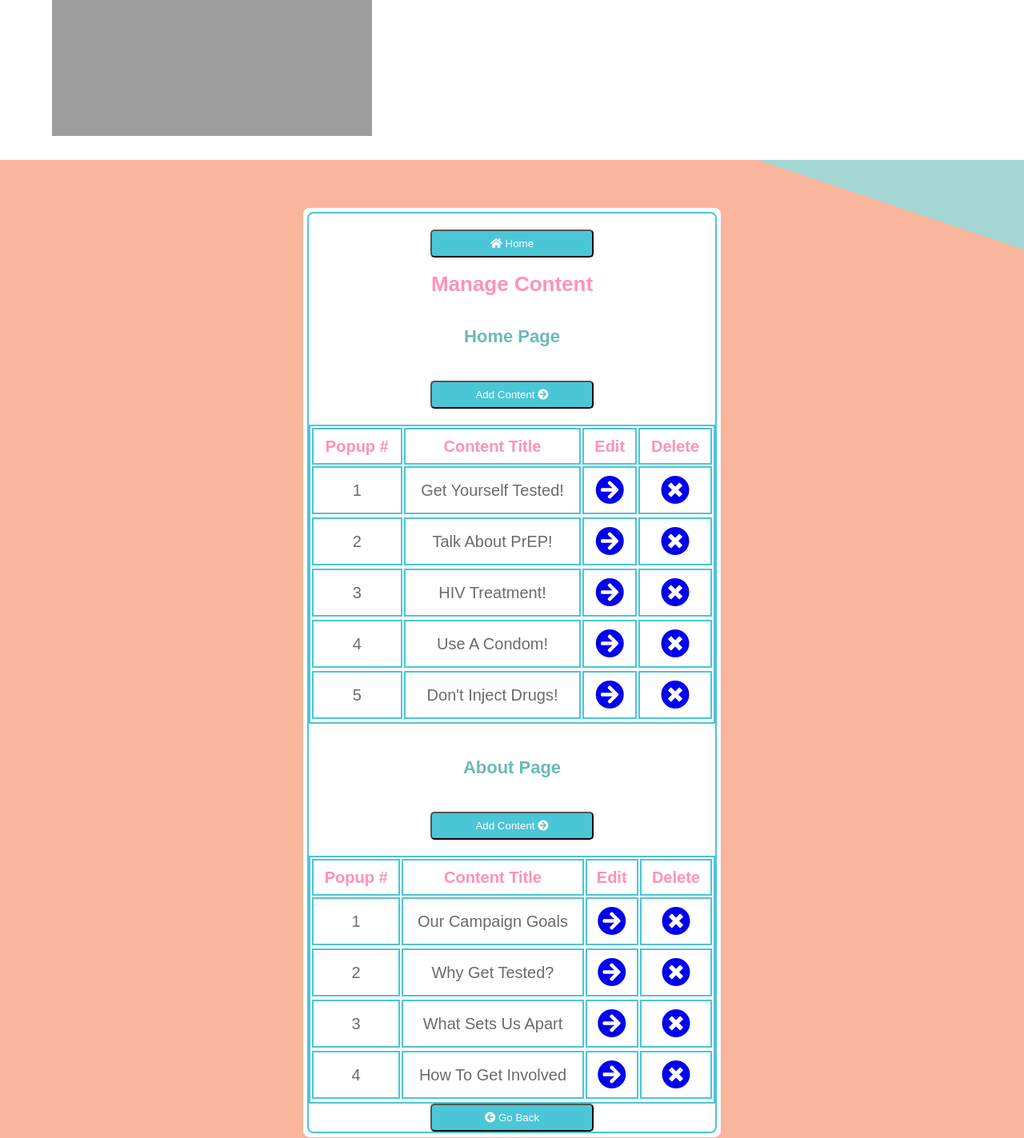
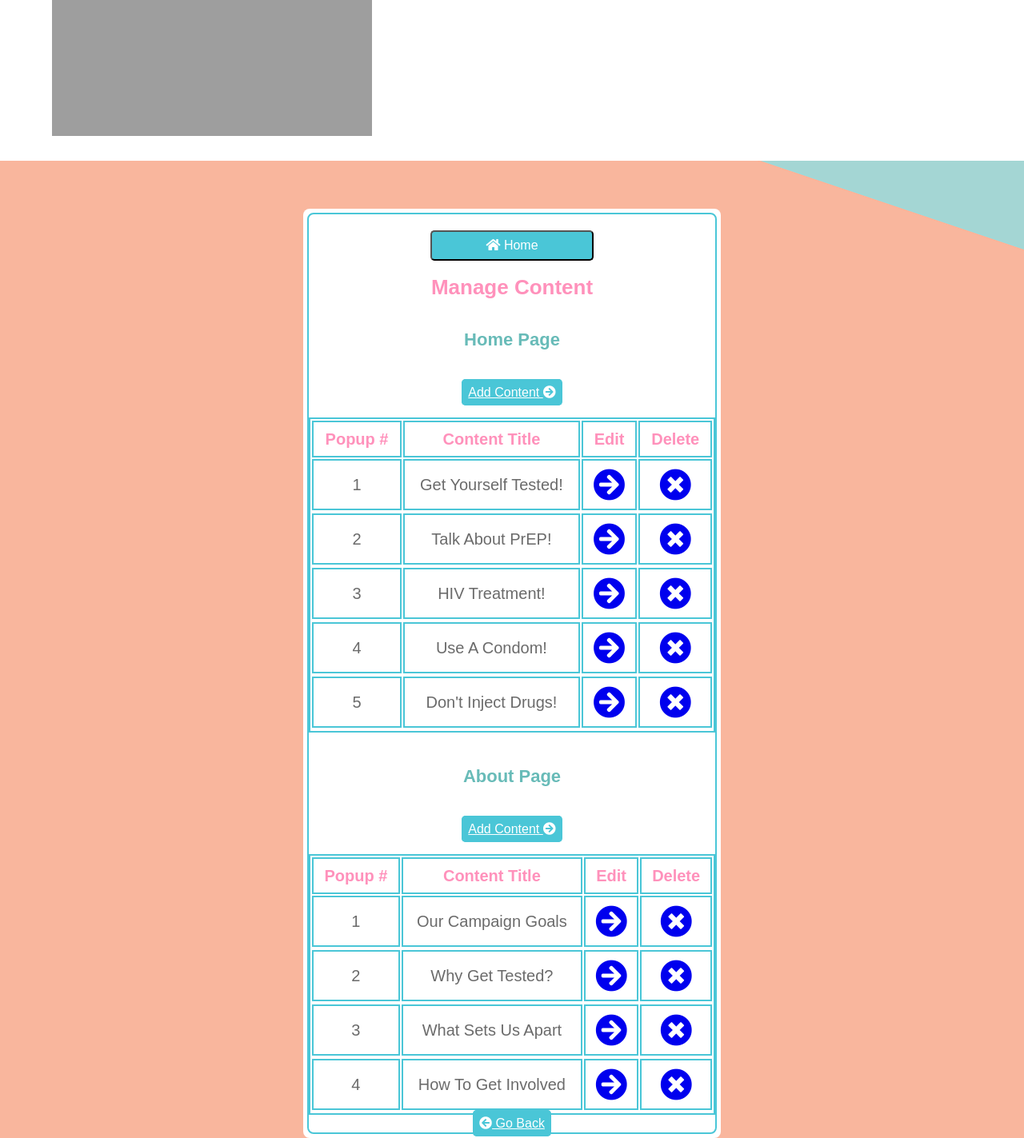
Before and after one commit to philipwood0912/wood_p_olthoff_s_yunus_b_prior_m_FIP_website, a PHP site: page /admin/mng_content.php in a window 1280 px wide. Shown: the part 155-1578 px from the top of the page at 80% size. Run offline with PHP 8.4, Linux system fonts and the light colour scheme; a user stored in the database is signed in; data comes from the database, SQL or seed files in the repository; some libraries are stand-ins or nearby versions; grey boxes are pictures that could not be loaded.

Commit message:
button links

```diff
--- a/admin/dashboard.php
+++ b/admin/dashboard.php
@@ -19,7 +19,7 @@
     <div class="signin-body">
         <div class="signin">
             <div class="blueBorder">
-                <button class="backwardBtn" id="homeBtn2"><i class="fas fa-home"></i> Home</button>
+                <form action="logout.php" method="get"><button class="backwardBtn" id="homeBtn2"><i class="fas fa-home"></i> Home</button></form>
 
                 <div class="dashboardContent">
                 <h2 class="dash-head">Welcome To The Site CMS <?php echo $_SESSION['name'];?></h2>
--- a/admin/mng_content.php
+++ b/admin/mng_content.php
@@ -89,11 +89,11 @@
 <div class="signin-body">
     <div class="signin">
         <div class="blueBorder">
-            <button class="backwardBtn homeBtn" id="homeBtn"><i class="fas fa-home"></i> Home</button>
+            <form action="logout.php" method="get"><button class="backwardBtn homeBtn" id="homeBtn"><i class="fas fa-home"></i> Home</button></form>
                 <div class="sub-dash-title"><h2 class="dash-head">Manage Content</h2></div>
                 <div class="sub-form-title"><h3 class="popUpSmall"><?php echo !empty($home_message)? $home_message:'Home Page';?></h3></div>
 
-                <form action="mng_content.php?add=true&home=true" method="get"><button class="forwardBtn">Add Content <i class="fas fa-arrow-circle-right"></i></button></form>
+               <a href="mng_content.php?add=true&home=true" class="forwardBtn">Add Content <i class="fas fa-arrow-circle-right"></i></a>
 
                 <?php if(isset($_GET['add']) && isset($_GET['home'])):?>
                     <form action="mng_content.php" method="post" class="dashboard-form" enctype="multipart/form-data">
@@ -156,7 +156,7 @@
                 </div>
                 <div class="sub-form-title"><h3 class="popUpSmall"><?php echo !empty($about_message)? $about_message:'About Page';?></h3></div>
 
-                <form action="mng_content.php?add=true&about=true" method="get"><button class="forwardBtn">Add Content <i class="fas fa-arrow-circle-right"></i></button></form>
+                <a href="mng_content.php?add=true&about=true" class="forwardBtn">Add Content <i class="fas fa-arrow-circle-right"></i></a>
 
                 <?php if(isset($_GET['add']) && isset($_GET['about'])):?>
                     <?php
@@ -186,7 +186,7 @@
                             <?php endforeach;?>
                         <?php endif;?>
                         <a class="forwardBtn" href="mng_content.php?&add=true&about=true&new=true">More Text</a>
-                            <button class="forwardBtn" name="addabout">Add Content</button>
+                        <button class="forwardBtn" name="addabout">Add Content</button>
 
                     </form>
                 <?php endif;?>
@@ -212,7 +212,7 @@
                                     <textarea type="text" name="text[]"><?php echo $value;?></textarea><hr>
                                 <?php endforeach;?>
 
-                                <span class="forwardBtn" href="mng_content.php?id=<?php echo $edit['ID']?>&edit=true&about=true&new=true">More Text</span>
+                                <a class="forwardBtn" href="mng_content.php?id=<?php echo $edit['ID']?>&edit=true&about=true&new=true">More Text</a>
                                 <hr>
 
                                 <button class="forwardBtn" name="editabout">Edit Content</button>
@@ -242,9 +242,9 @@
                         </tbody>
                     </table>
 
-                <button class="backwardBtn"><i class="fas fa-arrow-circle-left"></i> Go Back</button>
+                <a href="dashboard.php" class="backwardBtn"><i class="fas fa-arrow-circle-left"></i> Go Back</a>
 
-                </div>
+            </div>
         </div>
     </div>
 </div>
--- a/admin/mng_users.php
+++ b/admin/mng_users.php
@@ -38,7 +38,7 @@ if(isset($_GET['id'])){
     <div class="signin">
         <div class="blueBorder">
 
-            <a href="../#"><button class="backwardBtn homeBtn" id="homeBtn4"><i class="fas fa-home"></i> Home</button></a>
+            <form action="logout.php" method="get"><button class="backwardBtn homeBtn" id="homeBtn4"><i class="fas fa-home"></i> Home</button></form>
 
             <div class="dashboardContent">
                 <div class="dash-head"><h2>Manage Users</h2>
@@ -60,7 +60,7 @@ if(isset($_GET['id'])){
                         <button class="forwardBtn" name="create">Create User</button>
                         <hr>
 
-                        <button class="backwardBtn"><i class="fas fa-arrow-circle-left"></i> Go Back</button>
+                        <a href="dashboard.php" class="backwardBtn"><i class="fas fa-arrow-circle-left"></i> Go Back</a>
                     </div>
                 </form>
                 <div class="table-form">
--- a/config/config.php
+++ b/config/config.php
@@ -8,7 +8,7 @@ class Database
 
     private $username = "root";
 
-    private $password = ""; //No pass on windows
+    private $password = "root"; //No pass on windows
 
     private static $instance = null;
 
--- a/sass/modules/_all.scss
+++ b/sass/modules/_all.scss
@@ -49,9 +49,9 @@ p{
     line-height:20px;
 }
 
-a{
-    font-size: 18px;
-}
+// a{
+//     font-size: 18px;
+// }
 
 ul{
     line-height:20px;
--- a/sass/modules/_buttons.scss
+++ b/sass/modules/_buttons.scss
@@ -9,6 +9,7 @@
     background-size: 200% 100%;
     margin-bottom: 20px;
     margin: 0 auto;
+    font-size: 16px;
 
     background-position: right bottom;
     transition: all .25s ease-out;
@@ -34,6 +35,7 @@
     background-size: 200% 100%;
     margin-bottom: 20px;
     margin: 0 auto;
+    font-size: 16px;
 
     background-position: right bottom;
     transition: all .25s ease-out;
```
Also changed, not shown: admin/admin_login.php (+4 -6 lines), admin/mng_currentuser.php (+4 -4 lines), public/css/main.css, 1 other file.
